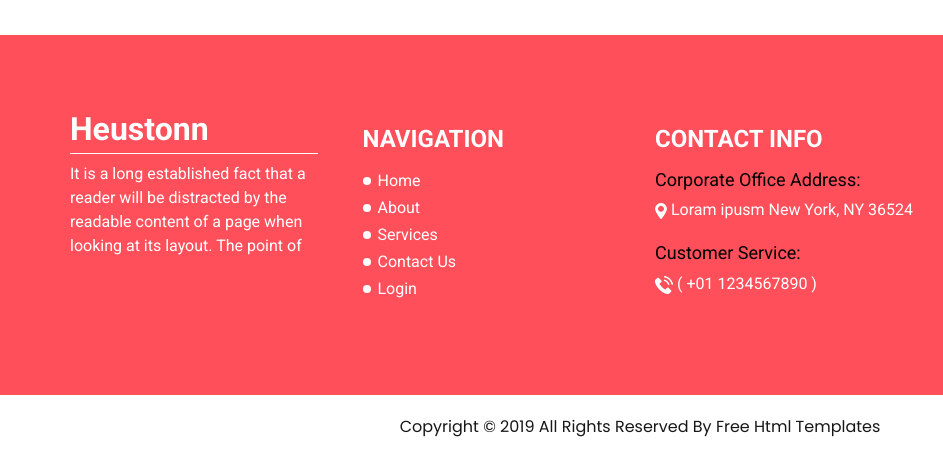
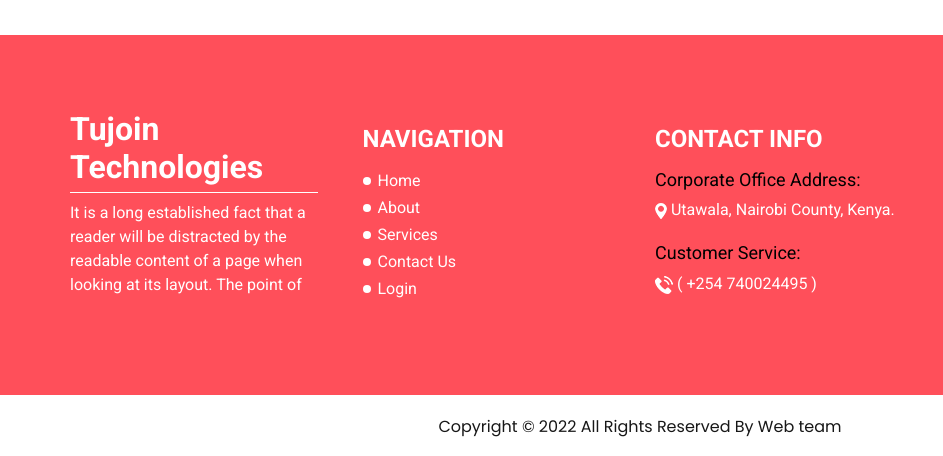
Before and after one commit to Tujoin-Labs/tujoin-tehnologies.github.io, a plain HTML site: page index.html in a window 1280 px wide. Shown: the part 3847-4303 px from the top of the page, 0-943 px from the left. Drawn offline with nearby package versions, Linux system fonts and the light colour scheme.

Commit message:
small changes

```diff
--- a/index.html
+++ b/index.html
@@ -12,7 +12,7 @@
   <meta name="description" content="" />
   <meta name="author" content="" />
 
-  <title>Heustonn</title>
+  <title>Tujoin</title>
 
   <!-- slider stylesheet -->
   <link rel="stylesheet" type="text/css"
@@ -485,7 +485,7 @@
           <div class="col-md-3">
             <div class="info-logo">
               <h2>
-                Heustonn
+                Tujoin Technologies
               </h2>
               <p>
                 It is a long established fact that a reader will be distracted by the readable content of a page when
@@ -520,7 +520,7 @@
                   </a>
                 </li>
                 <li>
-                  <a href="#">
+                  <a href="https://marianet-enterprise.erpnext.com/login">
                     Login
                   </a>
                 </li>
@@ -539,7 +539,7 @@
                 <a href="">
                   <img src="images/location.png" alt="">
                   <span>
-                    Loram ipusm New York, NY 36524
+                    Utawala, Nairobi County, Kenya.
                   </span>
                 </a>
               </div>
@@ -550,7 +550,7 @@
                 <a href="">
                   <img src="images/telephone.png" alt="">
                   <span>
-                    ( +01 1234567890 )
+                    ( +254 740024495 )
                   </span>
                 </a>
               </div>
@@ -611,8 +611,8 @@
     <!-- footer section -->
     <section class="container-fluid footer_section">
       <p>
-        Copyright &copy; 2019 All Rights Reserved By
-        <a href="https://html.design/">Free Html Templates</a>
+        Copyright &copy; 2022 All Rights Reserved By
+        <a href="http://tujointech.com/">Web team</a>
       </p>
     </section>
     <!-- footer section -->
```
